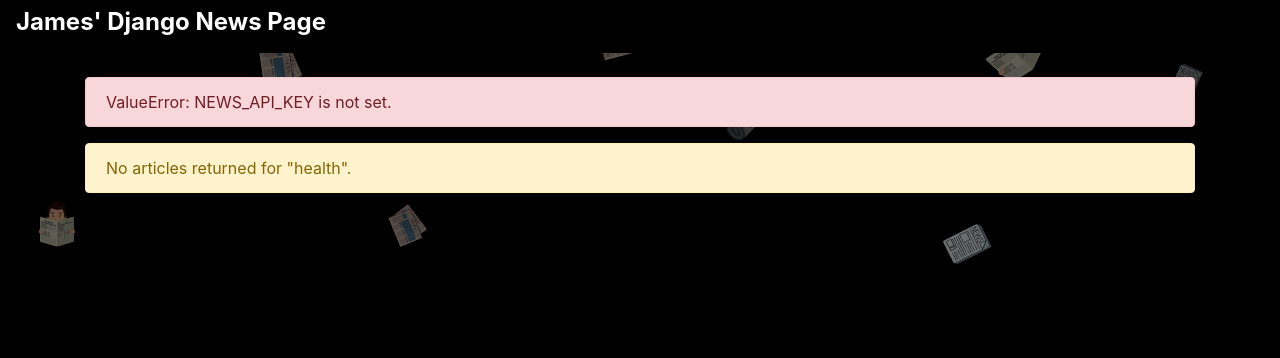
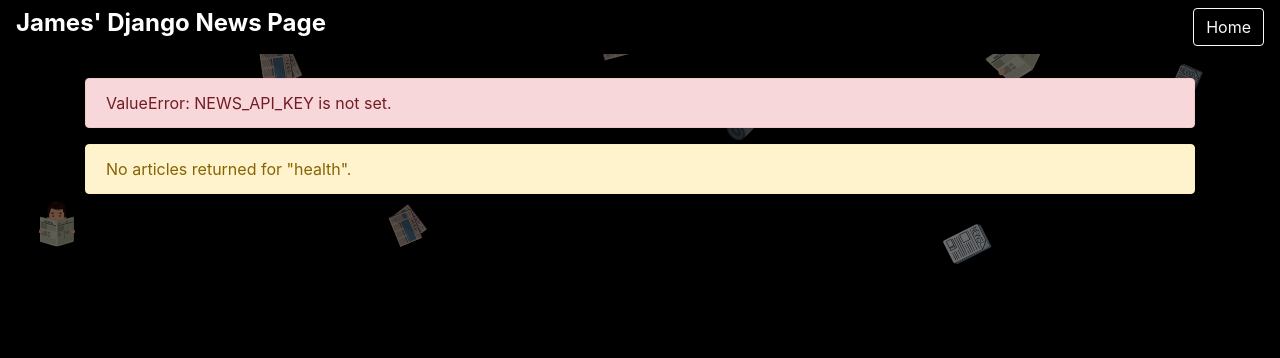
Before and after one commit to jammy-sdgku/newsaggregator, a Django app: page /health/ in a window 1280 px wide. Shown: the top 358 px of the page. Run offline with Django 3.2, Linux system fonts and the light colour scheme.

Commit message:
added home button to news pages

```diff
--- a/templates/news.html
+++ b/templates/news.html
@@ -250,6 +250,7 @@
   <body>
     <nav class="navbar navbar-dark" style="background-color: #000000;">
         <h4><b style="color: white;">James' Django News Page</b></h4>
+        <button class="btn btn-outline-light" onclick="window.location.href='/'">Home</button>
     </nav>
 
     <div class="container mt-4">
```
Also changed, not shown: requirements.txt (+8 -4 lines).
